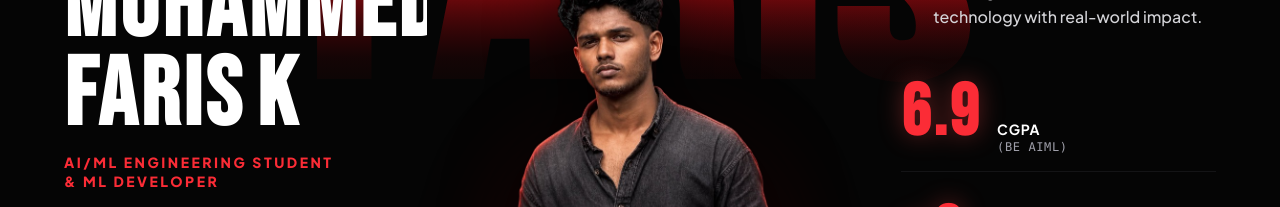
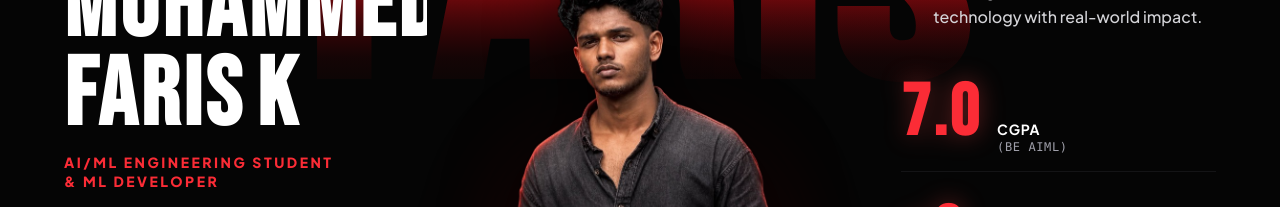
Before and after one commit to faarieeyy/faris, a Next.js app: page / in a window 1280 px wide. Shown: the part 236-443 px from the top of the page. Built offline with nearby package versions, Linux system fonts and the light colour scheme.

Commit message:
feat: update CGPA to 7.0 in Hero and Education sections

```diff
--- a/components/Education.tsx
+++ b/components/Education.tsx
@@ -12,7 +12,7 @@ export default function Education() {
       institution: "Yenepoya Institute of Technology (Visvesvaraya Technological University)",
       period: "2023 – 2027",
       scoreType: "CGPA",
-      scoreVal: 6.9,
+      scoreVal: 7.0,
       decimals: 1,
       suffix: "",
       isCurrent: true,
--- a/components/Hero.tsx
+++ b/components/Hero.tsx
@@ -346,7 +346,7 @@ export default function Hero() {
               {/* Stat 1: CGPA */}
               <div className="flex flex-col lg:flex-row items-start lg:items-baseline gap-1 lg:gap-4 lg:border-b lg:border-zinc-900/80 lg:pb-4">
                 <span className="font-bebas text-4xl sm:text-5xl xl:text-7xl font-bold text-red-500 leading-none tracking-tight drop-shadow-[0_0_12px_rgba(239,68,68,0.4)]">
-                  <Counter value={6.9} decimals={1} duration={1.6} />
+                  <Counter value={7.0} decimals={1} duration={1.6} />
                 </span>
                 <div>
                   <div className="text-[11px] sm:text-xs lg:text-sm font-bold text-white tracking-wider uppercase">
```
